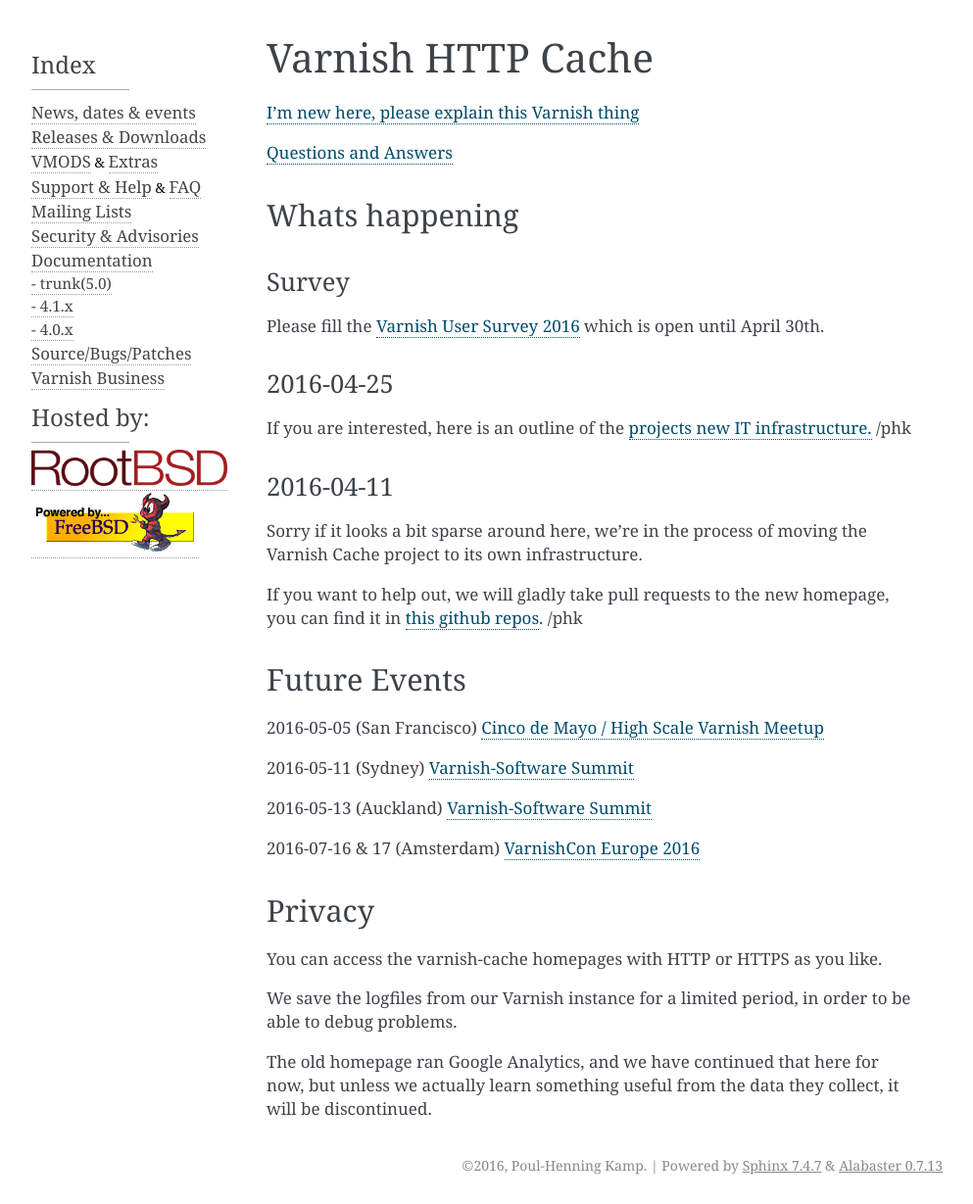
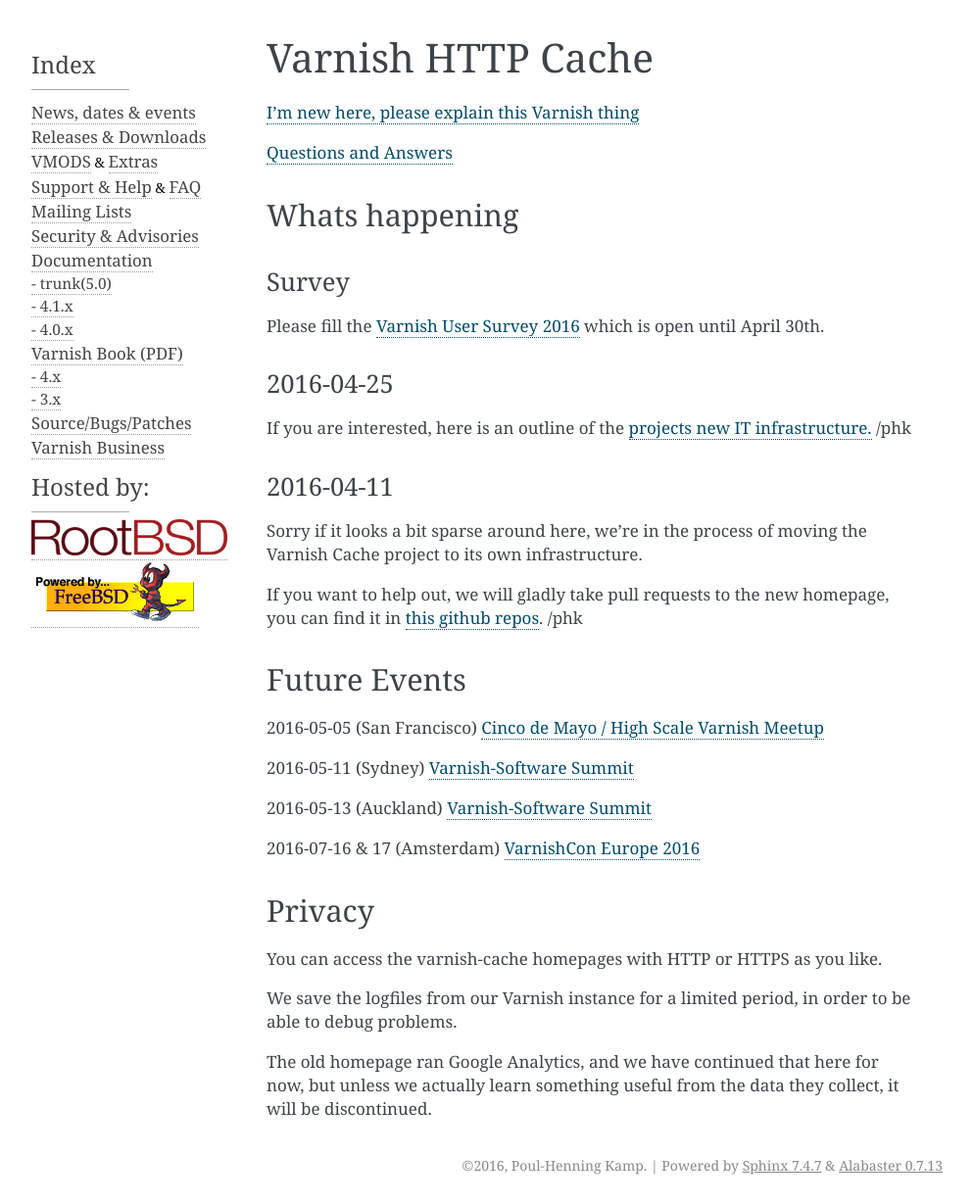
Before and after one commit to varnishcache/homepage, a Sphinx documentation site: the page built from R1/source/index.rst, in a window 1280 px wide. Shown: the whole page at 98% size, without its empty margins (148-1141 px from the left). Built offline with Sphinx 7.4.7, drawn with Linux system fonts in a browser that asks for light colours; pages that are not in the unit, such as notebooks, are missing from menus; comment, search, counter and statistics services are not loaded.

Commit message:
Adding links to book online guides and download

```diff
--- a/R1/source/_templates/phkbar.html
+++ b/R1/source/_templates/phkbar.html
@@ -25,6 +25,9 @@
     <li class="toctree-l2"><a href="/docs/trunk">- trunk(5.0) </a></li>
     <li class="toctree-l2"><a href="/docs/4.1">- 4.1.x</a></li>
     <li class="toctree-l2"><a href="/docs/4.0">- 4.0.x</a></li>
+    <li class="toctree-l1"><a href="https://www.varnish-software.com/book/">Varnish Book (PDF)</a></li>
+    <li class="toctree-l2"><a href="http://book.varnish-software.com/4.0/">- 4.x</a></li>
+    <li class="toctree-l2"><a href="http://book.varnish-software.com/3.0/">- 3.x</a></li>
     <li class="toctree-l1">
 	<a href="https://github.com/varnishcache/varnish-cache">Source/Bugs/Patches</a>
     </li>
```
